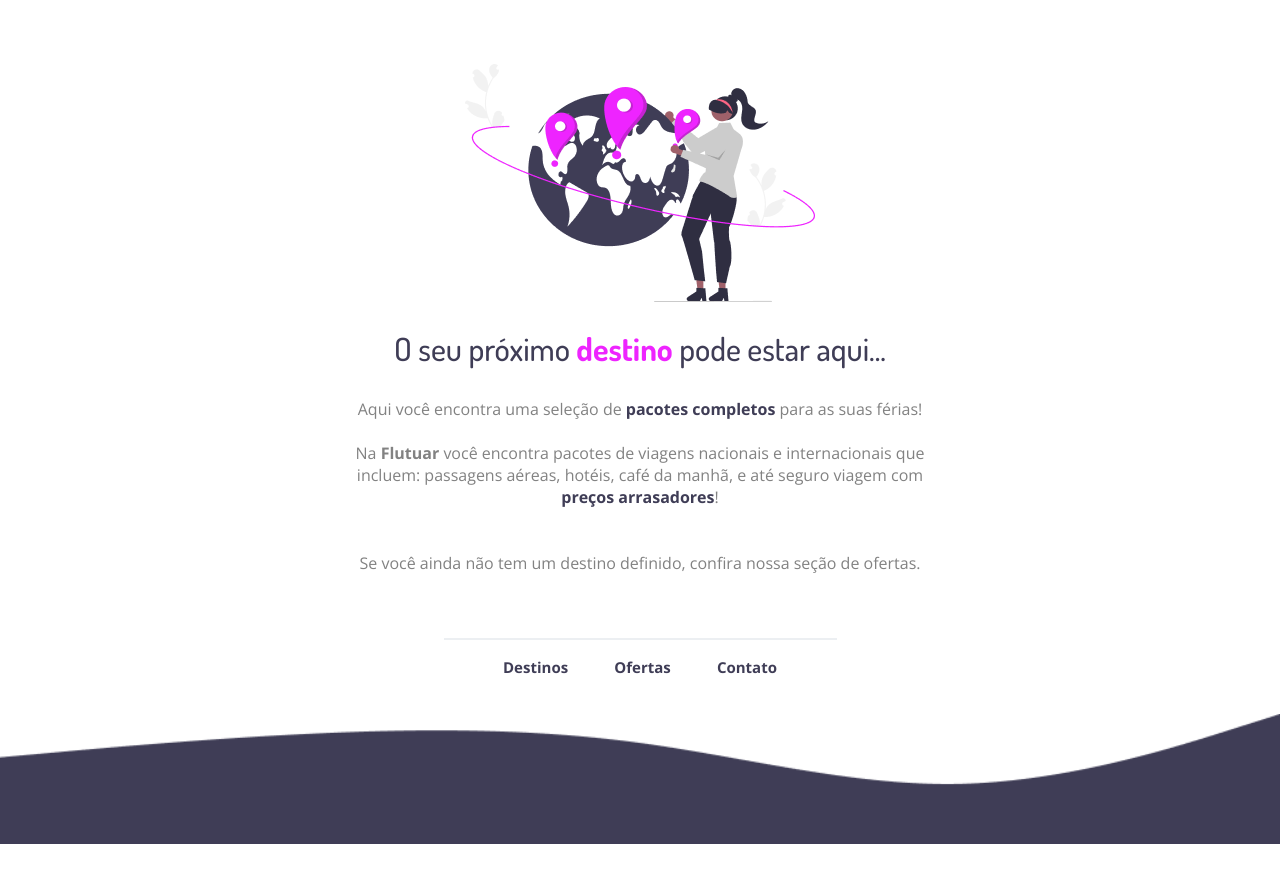
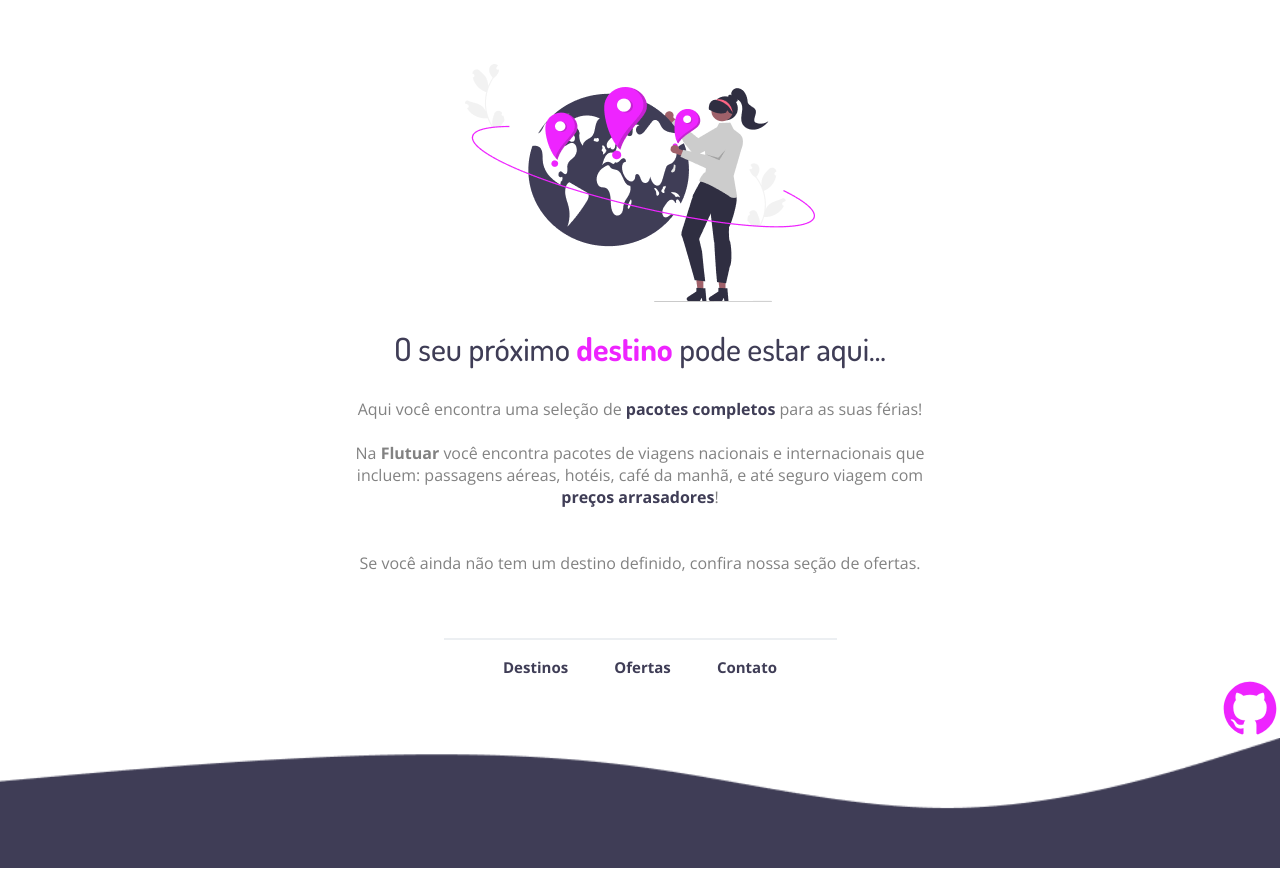
Before and after one commit to Taynara-Veloso/Desafio-Layout, a plain HTML site: page index.html in a window 1280 px wide. Before the commit the page ends 849 px from the top, so only its background shows below. Drawn offline with nearby package versions, Linux system fonts and the light colour scheme.

Commit message:
:lipstick: adding icon Github

```diff
--- a/index.html
+++ b/index.html
@@ -46,11 +46,25 @@
         <a href="#">Ofertas</a>
         <a href="#">Contato</a>
       </div>
+      <a
+        id="icon-Github"
+        href="https://github.com/Taynara-Veloso/Desafio-Layout"
+        target="_blank"
+        ><ion-icon name="logo-github"></ion-icon
+      ></a>
       <img
         id="img-footer"
         src="./imagem/Wave.png"
         alt="imagem geométrica em formato de onda do mar com cinza chumbo"
       />
     </div>
+    <script
+      type="module"
+      src="https://unpkg.com/ionicons@7.1.0/dist/ionicons/ionicons.esm.js"
+    ></script>
+    <script
+      nomodule
+      src="https://unpkg.com/ionicons@7.1.0/dist/ionicons/ionicons.js"
+    ></script>
   </body>
 </html>
--- a/style.css
+++ b/style.css
@@ -55,7 +55,6 @@ p {
 
   .links {
     padding-top: 16px;
-    padding-bottom: 36px;
   }
 
   a {
@@ -69,6 +68,13 @@ p {
     margin-left: 42px;
   }
 
+  #icon-Github {
+    color: var(--Neon-Pink);
+    display: flex;
+    justify-content: end;
+    font-size: 60px;
+  }
+
   #img-footer {
     width: 100%;
   }
```
